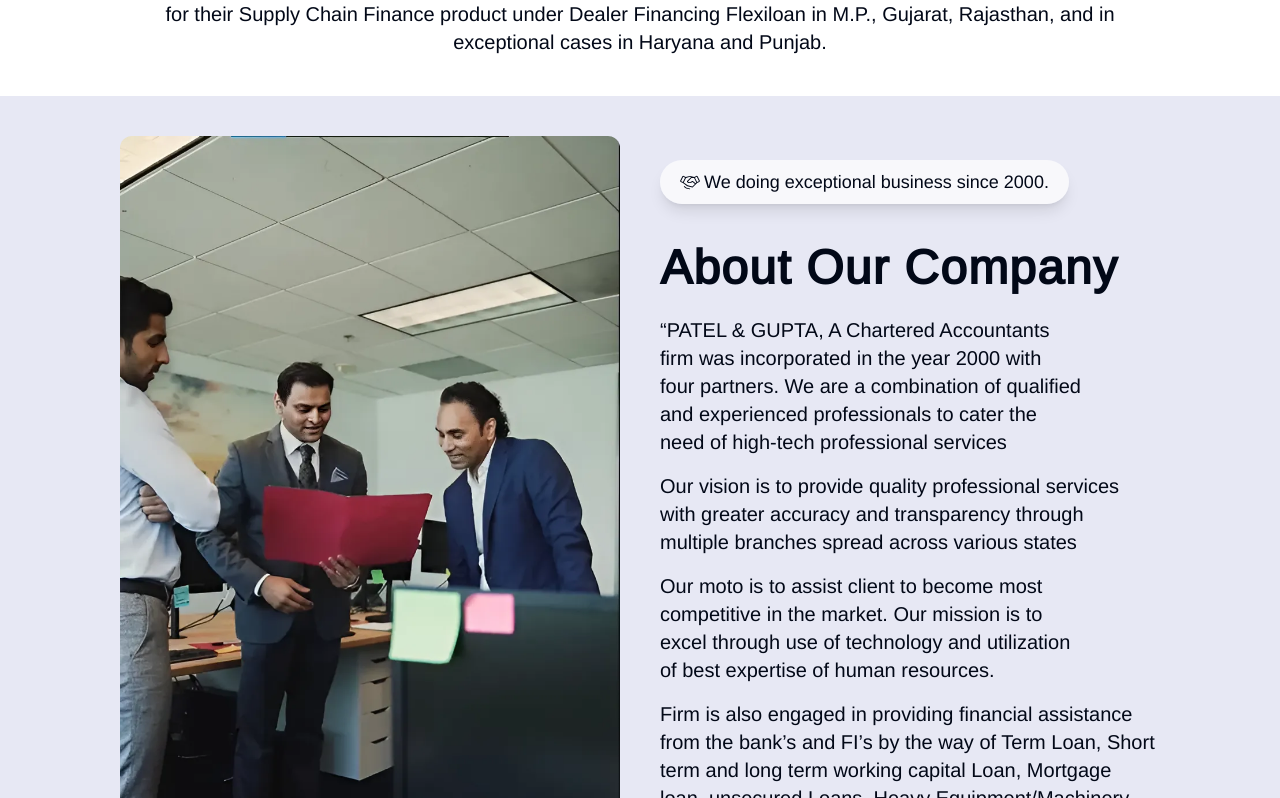
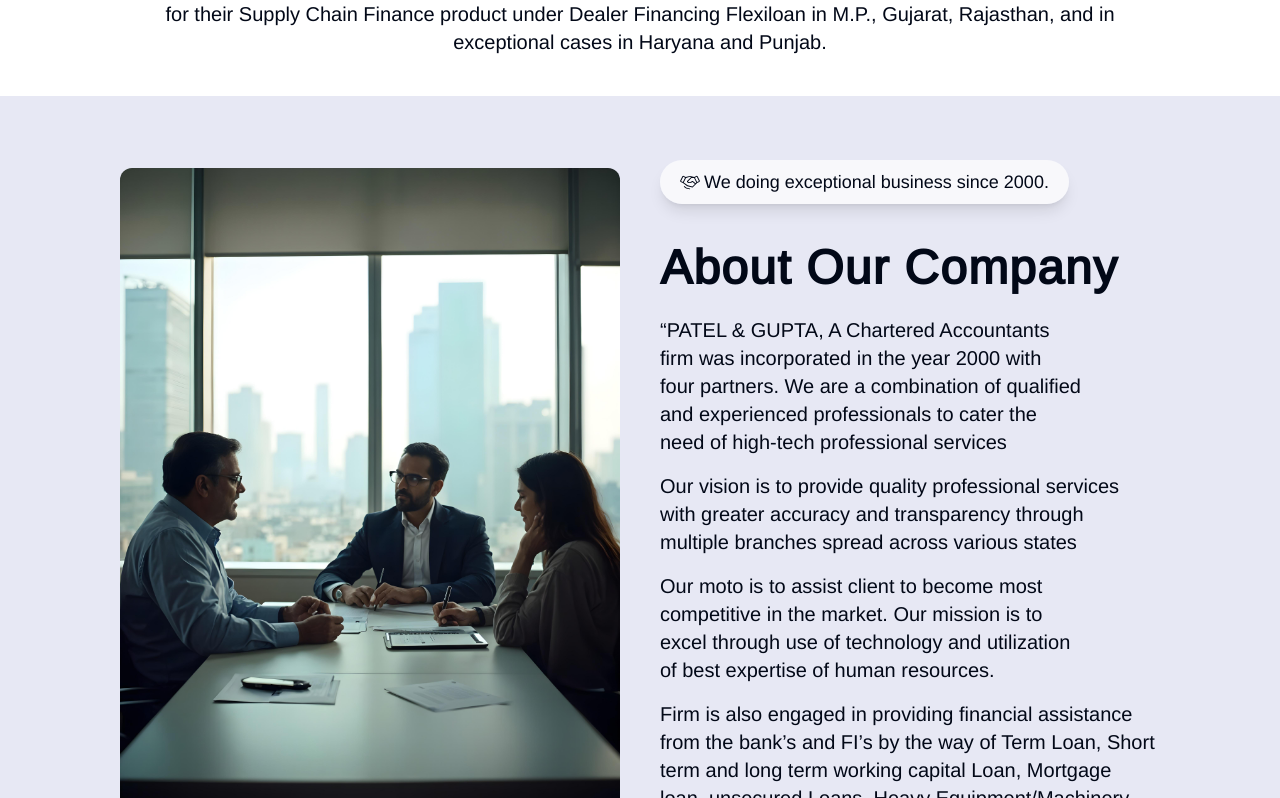
Before and after one commit to gauravdubey19/ca-next, a Next.js app: page /about-us in a window 1280 px wide. Shown: the part 1642-2440 px from the top of the page. Built offline with nearby package versions, Linux system fonts and the light colour scheme.

Commit message:
updated - images..

```diff
--- a/components/AboutUs/AboutUs.tsx
+++ b/components/AboutUs/AboutUs.tsx
@@ -175,10 +175,11 @@
         variants={fadeInOut("right", "tween", 0.2, 0.5)}
         initial="hidden"
         animate={isInView ? "show" : "exit"}
-        className="w-full h-full flex-1 rounded-xl overflow-hidden"
+        className="w-full h-full md:mt-8 flex-1 rounded-xl overflow-hidden"
       >
+        {/* sticky top-32 */}
         <Image
-          src={"/assets/images/image1.jpeg"}
+          src={"/assets/images/hero.jpeg"}
           alt="banner"
           width={400}
           height={600}
--- a/sanity/lib/client.ts
+++ b/sanity/lib/client.ts
@@ -6,5 +6,5 @@
   projectId,
   dataset,
   apiVersion,
-  useCdn: true, // Set to false if statically generating pages, using ISR or tag-based revalidation
+  useCdn: false, // Set to false if statically generating pages, using ISR or tag-based revalidation
 })
```
